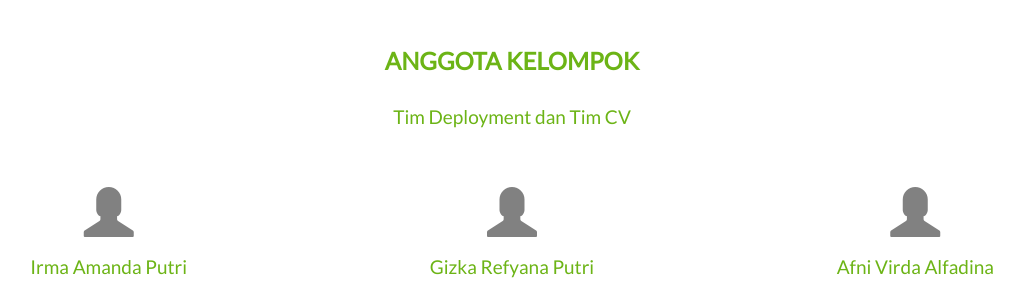
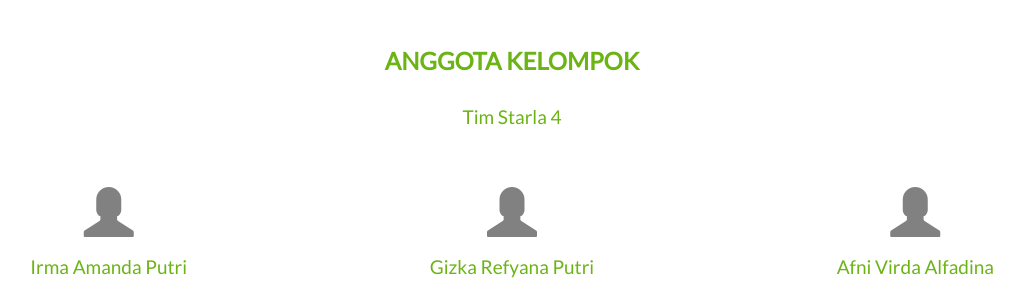
Before and after one commit to irmaamanda/Uprak, a Flask app: page / in a window 1280 px wide. Shown: the part 1209-1509 px from the top of the page, without its empty margins (128-1152 px from the left). Run offline with Flask 3, Linux system fonts and the light colour scheme.

Commit message:
Update index.html

```diff
--- a/templates/index.html
+++ b/templates/index.html
@@ -2,7 +2,7 @@
 <html lang="en">
 <head>
 	<!-- Judul Halaman -->
-	<title>Orbit Future Academy</title>
+	<title>Uprak DEP Starla 4</title>
 
 	<meta charset="utf-8">
 	<meta http-equiv="Content-Security-Policy" content="upgrade-insecure-requests">
@@ -122,7 +122,7 @@
 	<div id="anggotaKelompok" class="container-fluid text-center">
 		<br>
 		<h2>ANGGOTA KELOMPOK</h2>
-		<h4>Tim Deployment dan Tim CV</h4>
+		<h4>Tim Starla 4</h4>
 		<br>
 		<div class="row slideanim">
 			<div class="col-sm-4">
```
